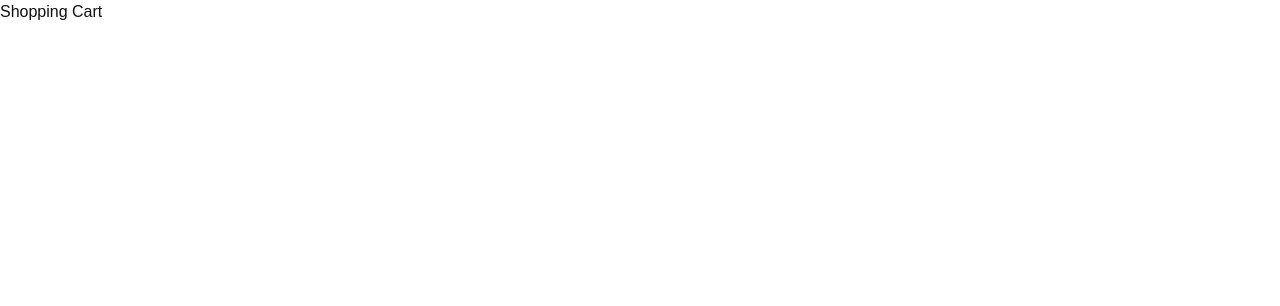
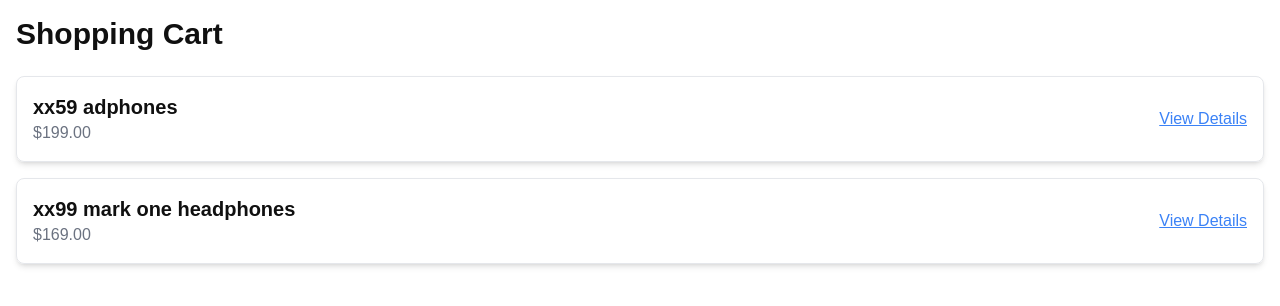
Before and after one commit to luluCodingWizard/nextjs15-fullStack-starter, a Next.js app: page /cart in a window 1280 px wide. Shown: the top 306 px of the page. Built offline with nearby package versions, Linux system fonts and the light colour scheme.

Commit message:
feat: build cart page

```diff
--- a/src/app/cart/page.tsx
+++ b/src/app/cart/page.tsx
@@ -1,3 +1,27 @@
+"use client";
+import { useState } from "react";
+import { productsData } from "../data";
+import CartItem from "../components/CartItem";
+import { IProduct } from "../types/product";
 export default function CartPage() {
-  return <h1>Shopping Cart</h1>;
+  const [cartIds, setCartIds] = useState(["111", "222"]);
+
+  const cartProducts = cartIds
+    .map((id) => productsData.find((product) => product.id === id))
+    .filter(Boolean); // Exclude any undefined entries;
+
+  return (
+    <div className="container mx-auto p-4">
+      <h1 className="text-3xl font-bold mb-6">Shopping Cart</h1>
+      {cartProducts.length > 0 ? (
+        <ul className="space-y-4">
+          {cartProducts.map((product) => (
+            <CartItem product={product as IProduct} key={product!.id} />
+          ))}
+        </ul>
+      ) : (
+        <p className="text-gray-500">Your cart is empty.</p>
+      )}
+    </div>
+  );
 }
--- /dev/null
+++ b/src/app/components/ButtonNavigateBack.tsx
@@ -0,0 +1,17 @@
+"use client";
+import React from "react";
+import { useRouter } from "next/navigation";
+
+const ButtonNavigateBack = () => {
+  const router = useRouter();
+  return (
+    <button
+      onClick={() => router.back()}
+      className="mt-4 px-4 py-2 bg-blue-500 text-white rounded-lg hover:bg-blue-600"
+    >
+      Back to Cart
+    </button>
+  );
+};
+
+export default ButtonNavigateBack;
--- /dev/null
+++ b/src/app/components/CartItem.tsx
@@ -0,0 +1,25 @@
+import React from "react";
+
+import Link from "next/link";
+import { IProduct } from "../types/product";
+const CartItem: React.FC<{ product: IProduct }> = ({ product }) => {
+  return (
+    <li
+      key={product.id}
+      className="p-4 border rounded-lg shadow-md hover:shadow-lg transition-shadow"
+    >
+      <Link
+        href={`/products/${product.id}`}
+        className="flex justify-between items-center"
+      >
+        <div>
+          <h3 className="text-xl font-semibold">{product.name}</h3>
+          <p className="text-gray-500">${product.price.toFixed(2)}</p>
+        </div>
+        <span className="text-blue-500 underline">View Details</span>
+      </Link>
+    </li>
+  );
+};
+
+export default CartItem;
--- a/src/app/products/[productId]/page.tsx
+++ b/src/app/products/[productId]/page.tsx
@@ -1,10 +1,18 @@
+import ButtonNavigateBack from "@/app/components/ButtonNavigateBack";
 import { productsData } from "@/app/data";
-
 export default function ProductDetailPage({
   params,
 }: {
   params: { productId: string };
 }) {
   const product = productsData.find((p) => params.productId === p.id);
-  return <h1>{product!.name}</h1>;
+  return (
+    <div className="container mx-auto p-4">
+      <h1 className="text-3xl font-bold mb-4">{product!.name}</h1>
+      <p className="text-gray-500 text-lg mb-4">${product!.price.toFixed(2)}</p>
+      <h3 className="text-xl font-semibold mb-2">Description</h3>
+      <p className="text-gray-700">{product!.description}</p>
+      <ButtonNavigateBack />
+    </div>
+  );
 }
```
